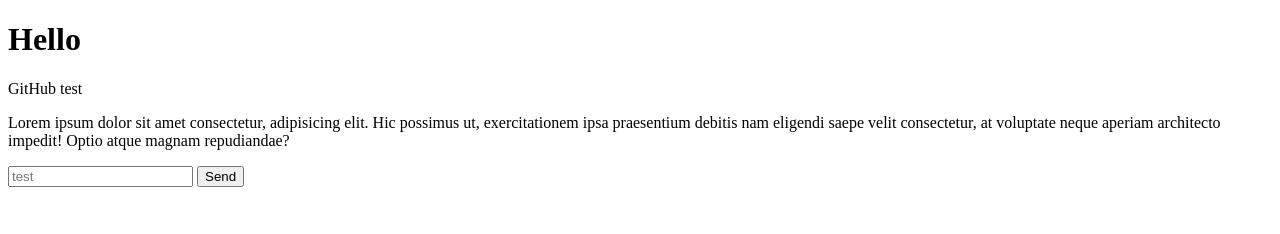
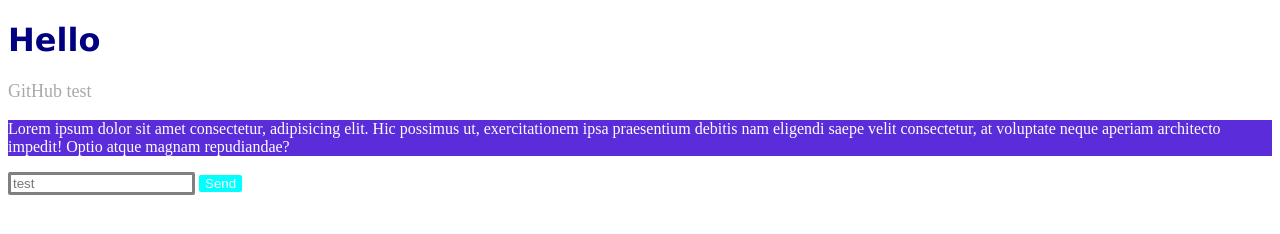
Before and after one commit to MariaPetrukhnova/test_repository, a plain HTML site: page index.html in a window 1280 px wide. Drawn offline with Linux system fonts and the light colour scheme.

Commit message:
Add link

```diff
--- a/index.html
+++ b/index.html
@@ -4,6 +4,7 @@
     <meta charset="UTF-8">
     <meta http-equiv="X-UA-Compatible" content="IE=edge">
     <meta name="viewport" content="width=device-width, initial-scale=1.0">
+    <link rel="stylesheet" href="./styles/styles.css">
     <title>Document</title>
 </head>
 <body>
```
Also changed, not shown: styles/styles.css (renamed from styles.css).
